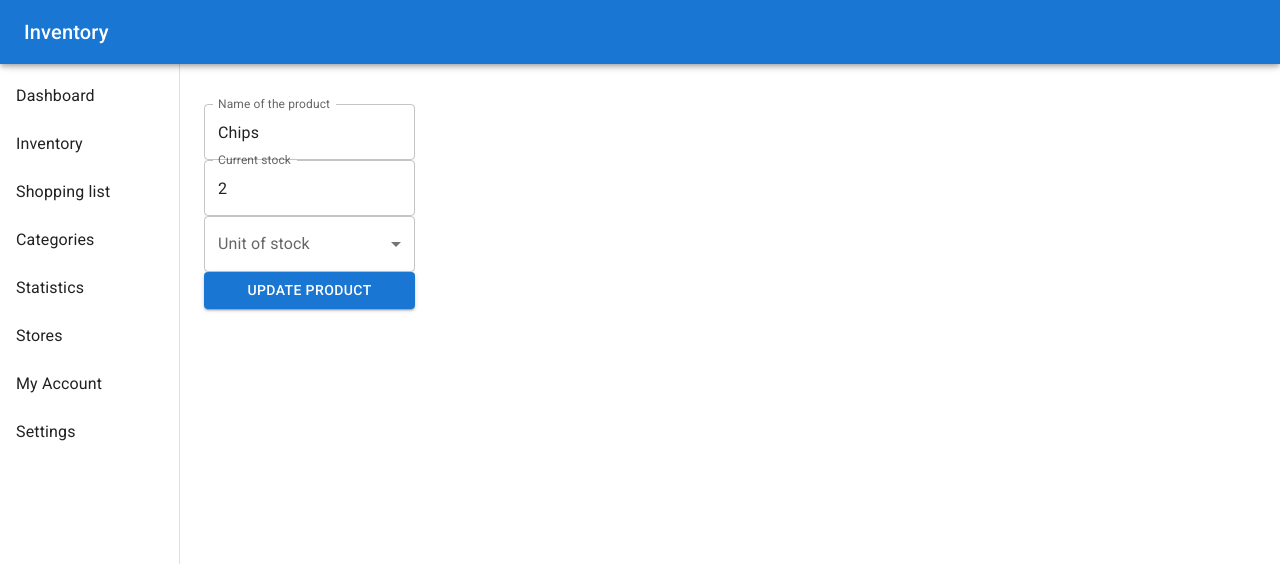
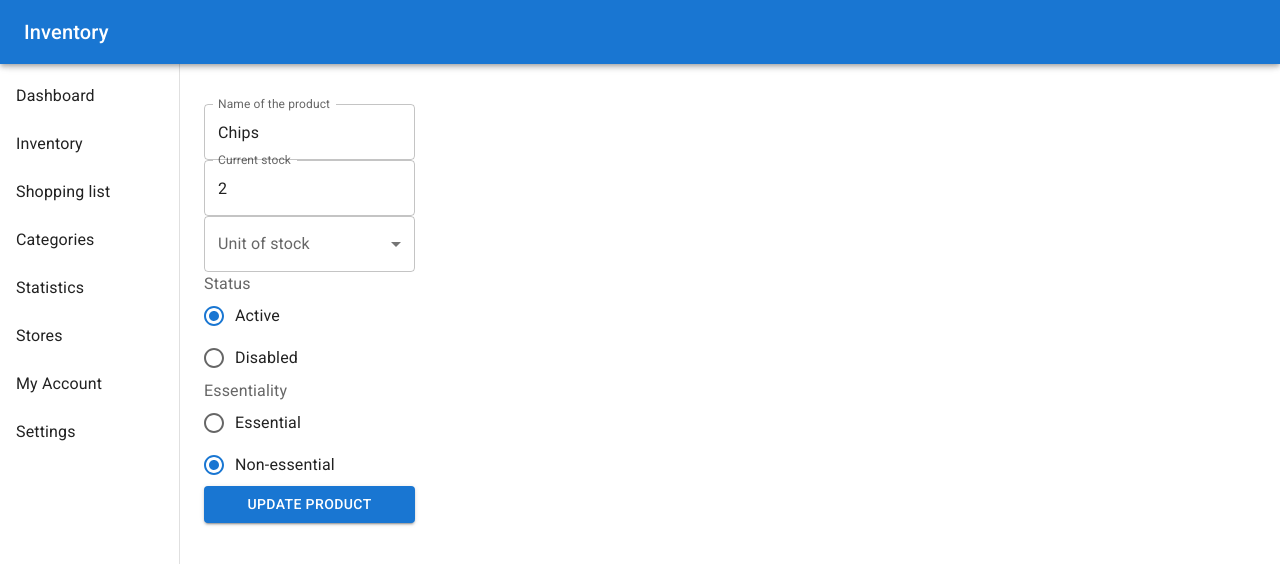
Before and after one commit to cytrowski-mentoring/inventory, a React (Create React App) app: page /edit-item/1 in a window 1280 px wide. Shown: the top 564 px of the page. Built offline with nearby package versions, Linux system fonts and the light colour scheme; data requests are answered from the project's data file.

Commit message:
Adding "status" and "essentiality" functions

```diff
--- a/db.json
+++ b/db.json
@@ -38,7 +38,9 @@
       "unitId": 1,
       "quantity": 5,
       "id": 7,
-      "label": "am"
+      "label": "am",
+      "isDisabled": true,
+      "isEssential": true
     }
   ],
   "units": [
--- a/src/components/AddItemForm.tsx
+++ b/src/components/AddItemForm.tsx
@@ -1,8 +1,12 @@
 import {
   Button,
   FormControl,
+  FormControlLabel,
+  FormLabel,
   InputLabel,
   MenuItem,
+  Radio,
+  RadioGroup,
   Select,
   TextField,
 } from "@mui/material";
@@ -24,16 +28,24 @@ export const AddItemForm = () => {
       name: HTMLInputElement;
       quantity: HTMLInputElement;
       unit: HTMLSelectElement;
+      status: HTMLInputElement;
+      essentiality: HTMLInputElement;
     };
     const name = target.name.value;
     const quantity = Number(target.quantity.value);
     const unit = Number(target.unit.value) as Unit["id"];
-    apiAddProductToInventory(quantity, name, unit).then(() => {
-      navigate("/inventory");
-    });
+    const status = target.status.value === "disabled";
+    const essentiality = target.essentiality.value === "essential";
+    apiAddProductToInventory(quantity, name, unit, status, essentiality).then(
+      () => {
+        navigate("/inventory");
+      }
+    );
     target.name.value = "";
     target.quantity.value = "";
     target.unit.value = "";
+    target.status.value = "disabled";
+    target.essentiality.value = "non-essential";
     //console.log(event.target.unit.value);
   };
   return (
@@ -70,6 +82,36 @@ export const AddItemForm = () => {
             ))}
           </Select>
         </FormControl>
+        <FormControl>
+          <FormLabel>Status</FormLabel>
+          <RadioGroup name="status" defaultValue="active">
+            <FormControlLabel
+              value="active"
+              control={<Radio />}
+              label="Active"
+            />
+            <FormControlLabel
+              value="disabled"
+              control={<Radio />}
+              label="Disabled"
+            />
+          </RadioGroup>
+        </FormControl>
+        <FormControl>
+          <FormLabel>Essentiality</FormLabel>
+          <RadioGroup name="essentiality" defaultValue="non-essential">
+            <FormControlLabel
+              value="essential"
+              control={<Radio />}
+              label="Essential"
+            />
+            <FormControlLabel
+              value="non-essential"
+              control={<Radio />}
+              label="Non-essential"
+            />
+          </RadioGroup>
+        </FormControl>
         <Button variant="contained" type="submit">
           Add to inventory
         </Button>
--- a/src/components/EditItemForm.tsx
+++ b/src/components/EditItemForm.tsx
@@ -1,8 +1,12 @@
 import {
   Button,
   FormControl,
+  FormControlLabel,
+  FormLabel,
   InputLabel,
   MenuItem,
+  Radio,
+  RadioGroup,
   Select,
   TextField,
 } from "@mui/material";
@@ -29,16 +33,29 @@ export const EditItemForm = () => {
       name: HTMLInputElement;
       quantity: HTMLInputElement;
       unit: HTMLSelectElement;
+      status: HTMLInputElement;
+      essentiality: HTMLInputElement;
     };
     const name = target.name.value;
     const quantity = Number(target.quantity.value);
     const unit = Number(target.unit.value) as Unit["id"];
-    apiEditProduct(Number(itemId), quantity, name, unit).then(() => {
+    const status = target.status.value === "disabled";
+    const essentiality = target.essentiality.value === "essential";
+    apiEditProduct(
+      Number(itemId),
+      quantity,
+      name,
+      unit,
+      status,
+      essentiality
+    ).then(() => {
       navigate("/inventory");
     });
     target.name.value = "";
     target.quantity.value = "";
     target.unit.value = "";
+    target.status.value = "disabled";
+    target.essentiality.value = "non-essential";
     //console.log(event.target.unit.value);
   };
   if (product === null) {
@@ -80,6 +97,42 @@ export const EditItemForm = () => {
             ))}
           </Select>
         </FormControl>
+        <FormControl>
+          <FormLabel>Status</FormLabel>
+          <RadioGroup
+            name="status"
+            defaultValue={product.isDisabled ? "disabled" : "active"}
+          >
+            <FormControlLabel
+              value="active"
+              control={<Radio />}
+              label="Active"
+            />
+            <FormControlLabel
+              value="disabled"
+              control={<Radio />}
+              label="Disabled"
+            />
+          </RadioGroup>
+        </FormControl>
+        <FormControl>
+          <FormLabel>Essentiality</FormLabel>
+          <RadioGroup
+            name="essentiality"
+            defaultValue={product.isEssential ? "essential" : "non-essential"}
+          >
+            <FormControlLabel
+              value="essential"
+              control={<Radio />}
+              label="Essential"
+            />
+            <FormControlLabel
+              value="non-essential"
+              control={<Radio />}
+              label="Non-essential"
+            />
+          </RadioGroup>
+        </FormControl>
         <Button variant="contained" type="submit">
           Update product
         </Button>
--- a/src/components/Inventory.tsx
+++ b/src/components/Inventory.tsx
@@ -48,6 +48,8 @@ export const Inventory = () => {
               <TableCell>Price</TableCell>
               <TableCell>Shop</TableCell>
               <TableCell>Options</TableCell>
+              <TableCell>Status</TableCell>
+              <TableCell>Essentiality</TableCell>
             </TableRow>
           </TableHead>
           <TableBody>
@@ -78,6 +80,12 @@ export const Inventory = () => {
                       Delete
                     </Button>
                   </TableCell>
+                  <TableCell>
+                    {item.isDisabled ? "Disabled" : "Active"}
+                  </TableCell>
+                  <TableCell>
+                    {item.isEssential ? "Essential" : "Non-essential"}
+                  </TableCell>
                 </TableRow>
               );
             })}
--- a/src/services/inventory.ts
+++ b/src/services/inventory.ts
@@ -3,7 +3,9 @@ import { InventoryItem } from "../utils";
 export const apiAddProductToInventory = (
   quantity: number,
   name: string,
-  unitId: number
+  unitId: number,
+  isDisabled: boolean,
+  isEssential: boolean
 ) => {
   return fetch("http://localhost:9000/inventory", {
     method: "POST",
@@ -14,6 +16,8 @@ export const apiAddProductToInventory = (
       name: name,
       unitId: unitId,
       quantity: quantity,
+      isDisabled: isDisabled,
+      isEssential: isEssential,
     }),
   });
 };
@@ -31,7 +35,9 @@ export const apiEditProduct = (
   productId: number,
   quantity: number,
   name: string,
-  unitId: number
+  unitId: number,
+  isDisabled: boolean,
+  isEssential: boolean
 ) => {
   return fetch(`http://localhost:9000/inventory/${productId}`, {
     method: "PATCH",
@@ -42,6 +48,8 @@ export const apiEditProduct = (
       name: name,
       unitId: unitId,
       quantity: quantity,
+      isDisabled: isDisabled,
+      isEssential: isEssential,
     }),
   });
 };
--- a/src/utils.ts
+++ b/src/utils.ts
@@ -4,6 +4,8 @@ export interface InventoryItem {
   quantity: number;
   unitId: number;
   unit?: string;
+  isDisabled?: boolean;
+  isEssential?: boolean;
 }
 
 export interface Unit {
```
